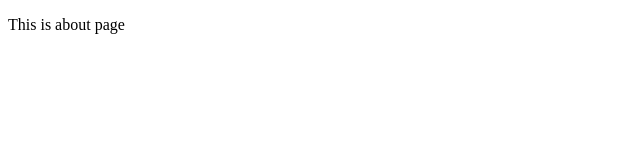
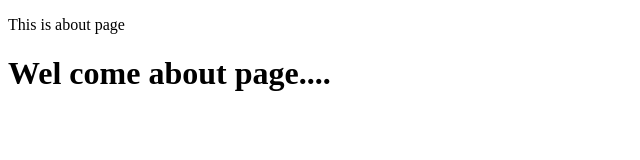
Before and after one commit to BalMukundOjha/Git-testing, a plain HTML site: page about.html in a window 1280 px wide. Shown: the whole page, without its empty margins (0-640 px from the left). Drawn offline with Linux system fonts and the light colour scheme.

Commit message:
changed about.html first time

```diff
--- a/about.html
+++ b/about.html
@@ -8,5 +8,6 @@
 </head>
 <body>
     <p>This is about page</p>
+    <h1>Wel come about page....</h1>
 </body>
 </html>
```
